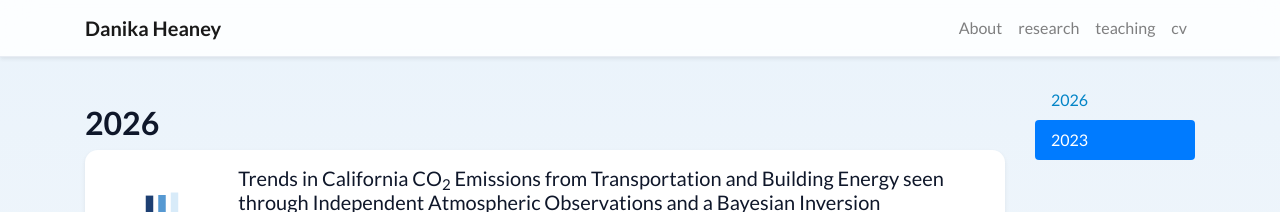
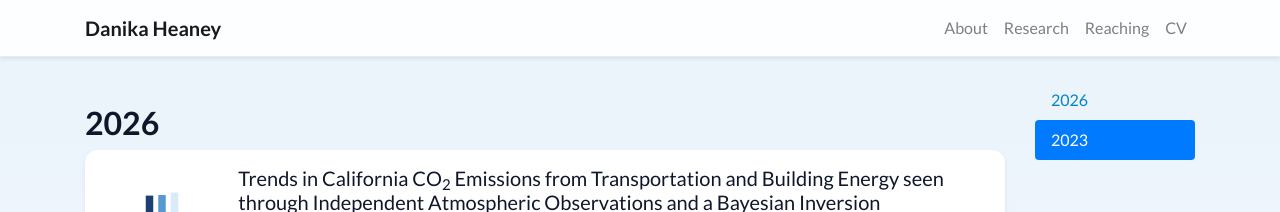
Before and after one commit to daheaney/daheaney.github.io, a Jekyll site: the page built from publications.html, in a window 1280 px wide. Shown: the top 212 px of the page. Built offline with Jekyll 4.4.1, drawn with Linux system fonts in a browser that asks for light colours; nearby versions of some CDN libraries; a style sheet for code colours, icons or effects is not loaded.

Commit message:
Update navigation names for consistency

```diff
--- a/_data/navigation.yml
+++ b/_data/navigation.yml
@@ -5,9 +5,9 @@ pages:
   url: /
 # - name: Publications
 #   url: /publications
-- name: research
+- name: Research
   url: /research
-- name: teaching
+- name: Reaching
   url: /teaching
-- name: cv
+- name: CV
   url: /cv
```
